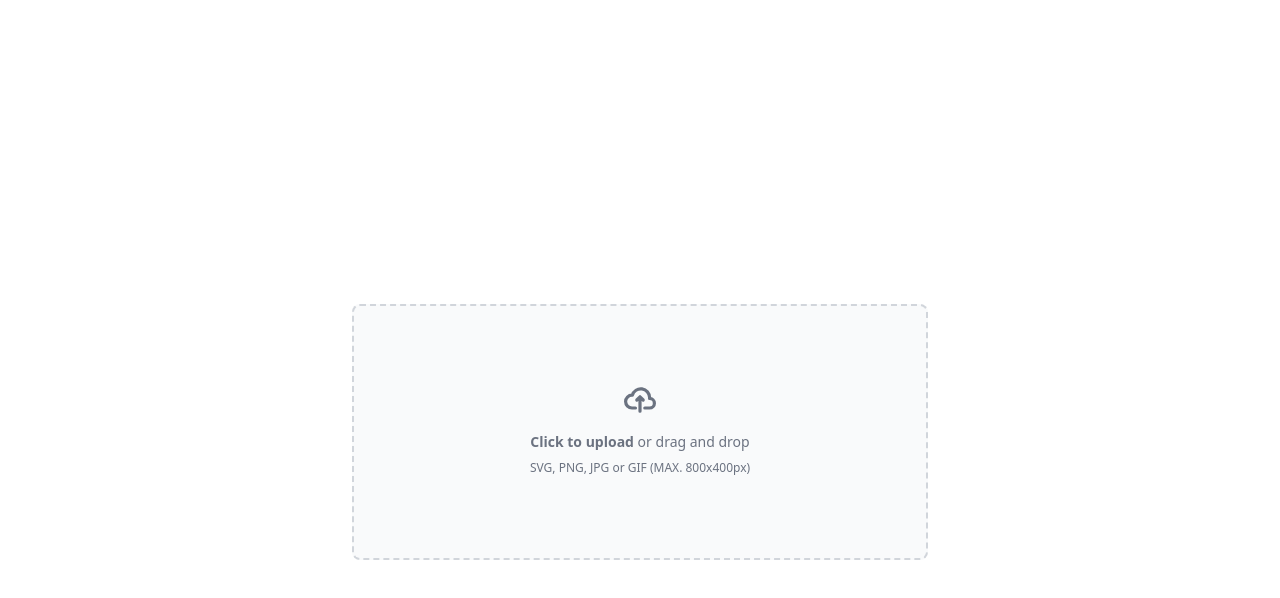
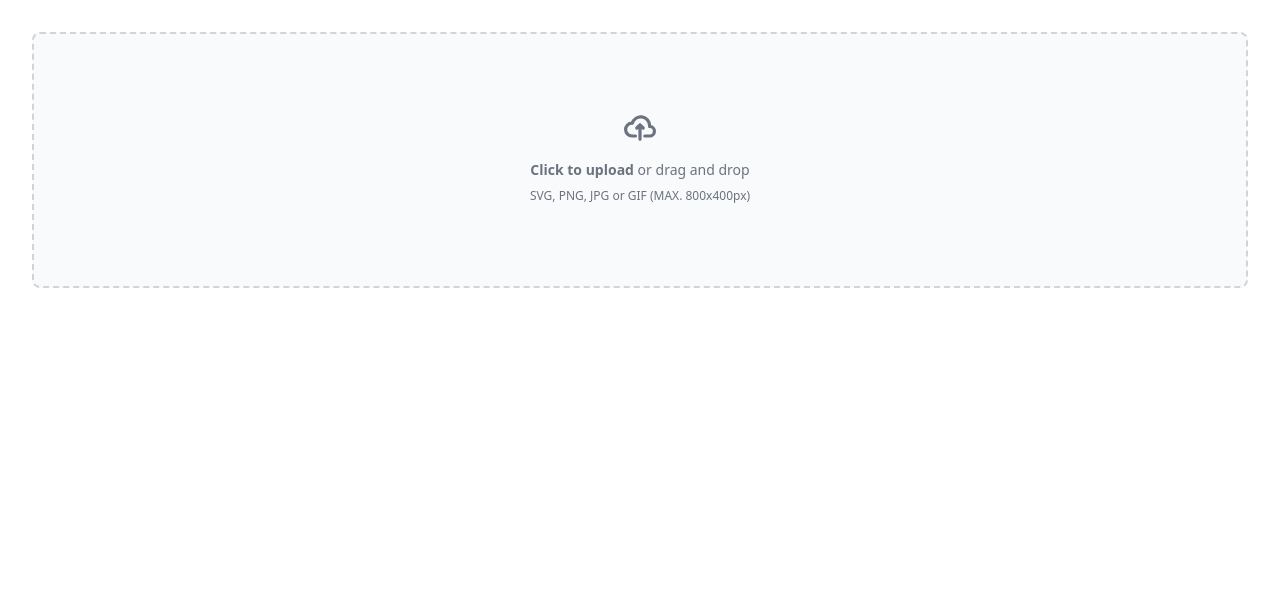
Before and after one commit to N3uralKi11ers/dust-determination-service, a Vue app in the folder client/: page / in a window 1280 px wide. Shown: the top 598 px of the page. Built offline with nearby package versions, Linux system fonts and the light colour scheme.

Commit message:
Fix: add emit on close

```diff
--- a/client/src/components/Dropbox.vue
+++ b/client/src/components/Dropbox.vue
@@ -1,8 +1,5 @@
 <template>
-	<div
-		v-if="!isFileUploaded"
-		class="flex items-center justify-center h-screen max-w-xl mx-auto"
-	>
+	<div class="flex">
 		<label
 			for="dropzone-file"
 			class="flex flex-col items-center justify-center w-full h-64 border-2 border-gray-300 border-dashed rounded-lg cursor-pointer bg-gray-50 dark:hover:bg-bray-800 dark:bg-gray-700 hover:bg-gray-100 dark:border-gray-600 dark:hover:border-gray-500 dark:hover:bg-gray-600"
@@ -39,28 +36,21 @@
 			/>
 		</label>
 	</div>
-	<div v-else>
-		<pre>
-			{{ resp }}
-		</pre
-		>
-	</div>
 </template>
 
 <script setup>
 import axios from 'axios'
-import { ref, onMounted } from 'vue'
+import { ref, onMounted, defineEmits } from 'vue'
 
-const isFileUploaded = ref(false)
+const emit = defineEmits(['close'])
 const videoFile = ref(null)
 const resp = ref(null)
 
 const handleFileUpload = async () => {
-	isFileUploaded.value = videoFile.value !== null
-
 	// send to server
 	const formData = new FormData()
 	formData.append('file', videoFile.value.files[0])
+
 	axios
 		.post('http://0.0.0.0/video/', formData, {
 			headers: {
@@ -70,6 +60,10 @@ const handleFileUpload = async () => {
 		.then(res => {
 			resp.value = res.data
 		})
+
+	if (videoFile.value !== null) {
+		emit('close')
+	}
 }
 
 onMounted(() => {
```
